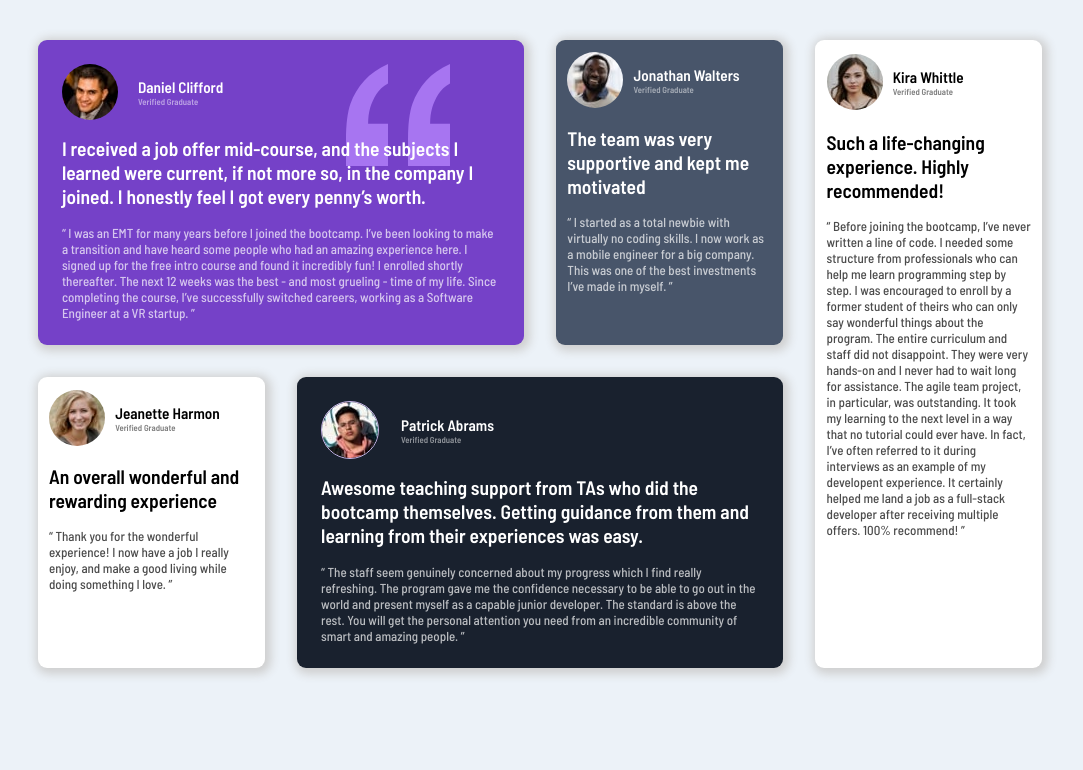
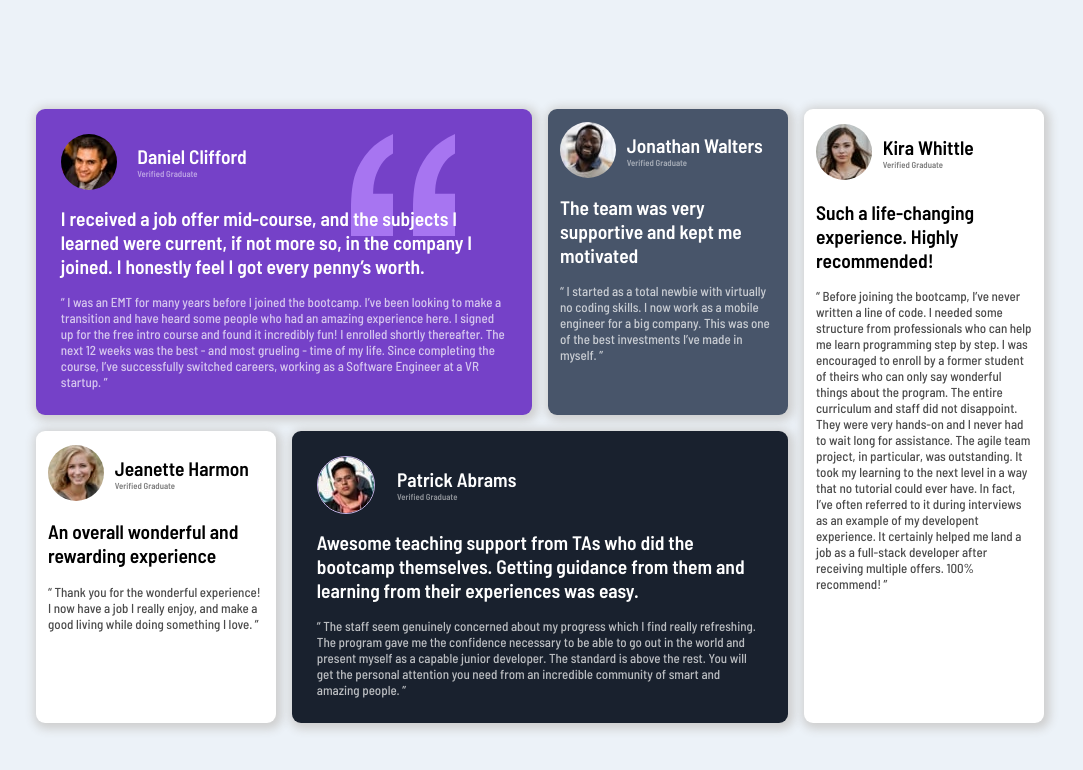
Before and after one commit to zizi-ayman/Testimonials-grid-section, a plain HTML site: page index.html in a window 1280 px wide. Shown: the whole page, without its empty margins (100-1183 px from the left). Drawn offline with Linux system fonts and the light colour scheme.

Commit message:
MODIFICATION

```diff
--- a/css/index.css
+++ b/css/index.css
@@ -1,16 +1,19 @@
-body{
+body {
+    display: flex;
     min-height: 100vh;
     font-family: 'Barlow Semi Condensed', sans-serif;
     font-size: 13px;
     font-weight: 600;
     background-color: hsl(210, 46%, 95%);
+    align-items: center;
+    justify-content: center;
 }
 main{
     display: grid;
     justify-content: center;
     grid-template-rows: repeat(3, auto);
     grid-template-columns: repeat(20, 1fr);
-    gap: 2rem;
+    gap: 1rem;
 }
 section{
     border-radius: 9px;
@@ -69,7 +72,7 @@
     font-weight: 500;
     margin-bottom: 0%;
 }
- h3 , h6 {
+ h1 , h6 {
     padding: 0%;
     margin: 0%;
 }
--- a/index.html
+++ b/index.html
@@ -17,7 +17,7 @@
             <div class="person">
                 <img src="img/image-daniel.jpg" alt="image-daniel" class="daniel-img">
                 <div class="info">
-                    <h3>Daniel Clifford</h3>
+                    <h1>Daniel Clifford</h1>
                     <h6>Verified Graduate</h6>
                 </div>
             </div>
@@ -40,7 +40,7 @@
             <div class="person">
                 <img src="img/image-jonathan.jpg" alt="image-jonathan">
                 <div class="info">
-                    <h3>Jonathan Walters</h3>
+                    <h1>Jonathan Walters</h1>
                     <h6>Verified Graduate</h6>
                 </div>
             </div>
@@ -58,7 +58,7 @@
             <div class="person">
                 <img src="img/image-jeanette.jpg" alt="image-jeanette">
                 <div class="info">
-                    <h3>Jeanette Harmon</h3>
+                    <h1>Jeanette Harmon</h1>
                     <h6>Verified Graduate</h6>
                 </div>
             </div>
@@ -72,7 +72,7 @@
             <div class="person">
                 <img src="img/image-patrick.jpg" alt="image-patrick">
                 <div class="info">
-                    <h3>Patrick Abrams</h3>
+                    <h1>Patrick Abrams</h1>
                     <h6>Verified Graduate</h6>
                 </div>
             </div>
@@ -93,7 +93,7 @@
             <div class="person">
                 <img src="img/image-kira.jpg" alt="image-kira">
                 <div class="info">
-                    <h3>Kira Whittle</h3>
+                    <h1>Kira Whittle</h1>
                     <h6>Verified Graduate</h6>
                 </div>
             </div>
```
